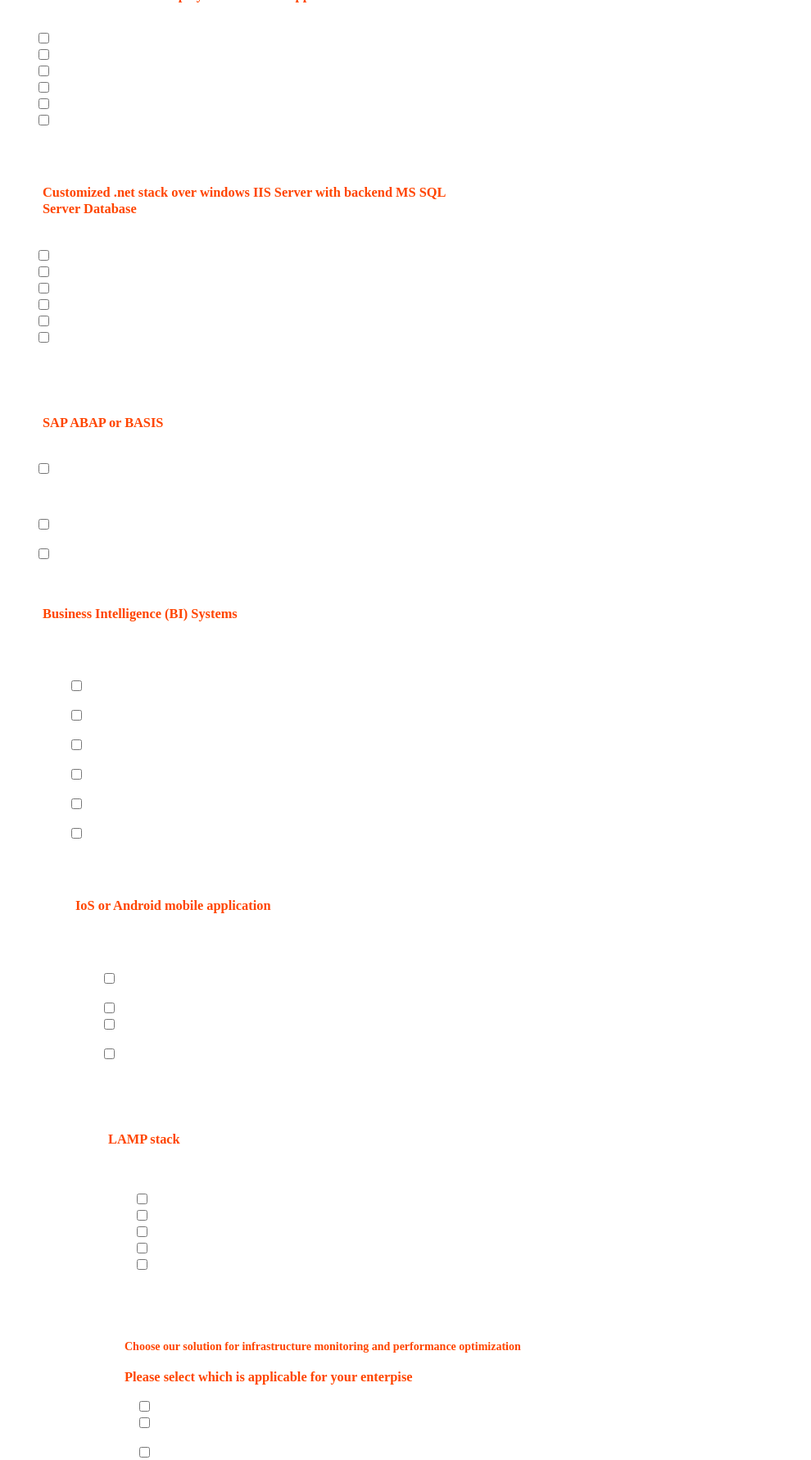
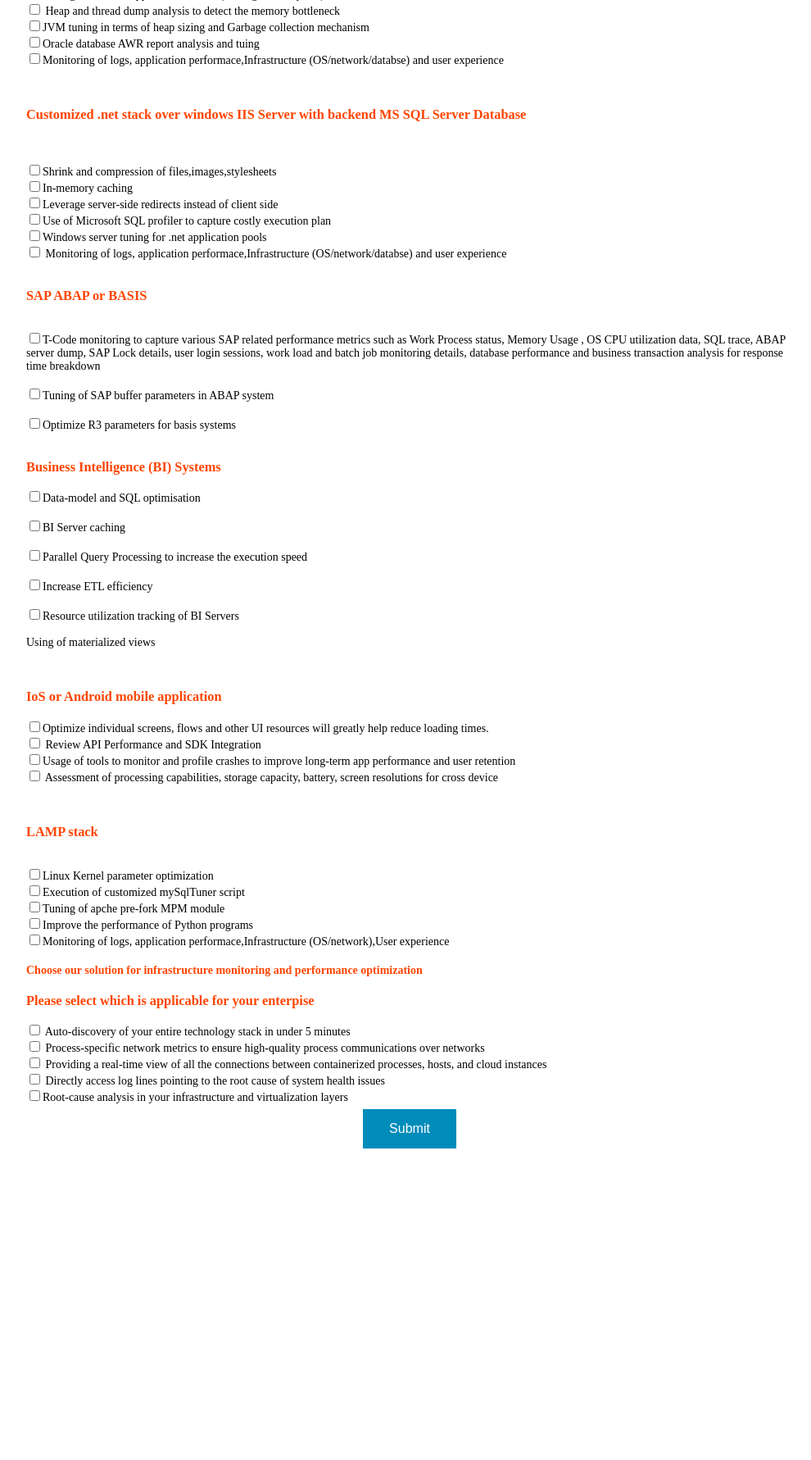
Before and after one commit to suparsana21/simple-survey, a website: page thirdPage.html in a window 1280 px wide. Shown: the part 296-2077 px from the top of the page at 82% size, without its empty margins (140-1130 px from the left). After the commit the page ends 1776 px from the top, so only its background shows below. Drawn offline with Linux system fonts and the light colour scheme.

Commit message:
updated css and aligned html

```diff
--- a/public/css/index.css
+++ b/public/css/index.css
@@ -7,7 +7,7 @@
 
                   form{
                     font-size:14px;
-                    color:orangered;
+
                   }
 
                   .back-color{
--- a/public/css/styles.css
+++ b/public/css/styles.css
@@ -100,7 +100,11 @@ display: block;
 .selectBox {
 	position: relative;
 }
-
+span{
+	color:black !important;
+	font-size:18px;
+	font-weight: 400;
+}
 .selectBox select {
 	width: 294px;
 	font-weight: bold;
--- a/thirdPage.html
+++ b/thirdPage.html
@@ -1,8 +1,10 @@
 <html>
+
 <head>
   <meta name="viewport" content="width=device-width, initial-scale=1">
   <link type="text/css" rel="stylesheet" href="./css/index.css" />
 </head>
+
 <body>
   <div class="danger">
     <p><strong></strong> </p>
@@ -26,118 +28,134 @@
     <br>
     <div class="center">
       <h4>Choose our performance re-enginnering solution which ever applicable for you</h4>
-<form action = "/lastPage" style="color:#fff"; id="secPage" method ="GET">
-<lable><h1>   What is your technology landscape? </h1></lable>
+      <form action="/lastPage" id="secPage" method="GET">
+        <h1> What is your technology landscape? </h1>
 
         <h3>Customized J2EE stack deployed on Java EE application server with Oracle database backend</h3>
         <br>
-1.<input type="checkbox" name="check1" value="auto">Profiling using J2EE diagonistic tools (Jconsole/JRMC/Visual VM)<br>
+        <input type="checkbox" name="check1" value="auto"><span>Profiling using J2EE diagonistic tools (Jconsole/JRMC/Visual
+          VM)
+        </span><br>
 
-2.<input type="checkbox" name="check2" value="auto">Tuning of Java EE application servers (weblogic/Jboss/jboss)<br>
+        <input type="checkbox" name="check2" value="auto"><span>Tuning of Java EE application servers (weblogic/Jboss/jboss)</span><br>
 
-3.<input type="checkbox" name="check3" value="auto"> Heap and thread dump analysis to detect the memory bottleneck<br>
+        <input type="checkbox" name="check3" value="auto"><span> Heap and thread dump analysis to detect the memory bottleneck</span><br>
 
-4.<input type="checkbox" name="check4" value="auto">JVM tuning in terms of heap sizing and Garbage collection mechanism<br>
+        <input type="checkbox" name="check4" value="auto"><span>JVM tuning in terms of heap sizing and Garbage collection
+          mechanism
+        </span><br>
 
-5.<input type="checkbox" name="check5" value="auto">Oracle database AWR report analysis and tuing<br>
+        <input type="checkbox" name="check5" value="auto"><span>Oracle database AWR report analysis and tuing</span><br>
 
-6.<input type="checkbox" name="check6" value="auto">Monitoring of logs, application performace,Infrastructure (OS/network/databse) and user experience
+        <input type="checkbox" name="check6" value="auto"><span>Monitoring of logs, application performace,Infrastructure
+          (OS/network/databse) and user experience</span>
 
         <br>
         <br>
         <br>
 
-<lable><h3>Customized .net stack over windows IIS Server with backend MS SQL Server Database </h3></lable
+        <h3>Customized .net stack over windows IIS Server with backend MS SQL Server Database </span></h3>
         <br>
         <br>
-1.<input type="checkbox" name="check1" value="auto">Shrink and compression of files,images,stylesheets<br>
+        <input type="checkbox" name="check1" value="auto"><span>Shrink and compression of files,images,stylesheets</span><br>
 
-2.<input type="checkbox" name="check2" value="auto">In-memory caching<br>
+        <input type="checkbox" name="check2" value="auto"><span>In-memory caching</span><br>
 
-3.<input type="checkbox" name="check3" value="auto">Leverage server-side redirects instead of client side<br>
+        <input type="checkbox" name="check3" value="auto"><span>Leverage server-side redirects instead of client side</span><br>
 
-4.<input type="checkbox" name="check4" value="auto">Use of Microsoft SQL profiler to capture costly execution plan<br>
+        <input type="checkbox" name="check4" value="auto"><span>Use of Microsoft SQL profiler to capture costly execution
+          plan
+        </span><br>
 
-5.<input type="checkbox" name="check5" value="auto">Windows server tuning for .net application pools<br>
+        <input type="checkbox" name="check5" value="auto"><span>Windows server tuning for .net application pools</span><br>
 
-6.<input type="checkbox" name="check6" value="auto"> Monitoring of logs, application performace,Infrastructure (OS/network/databse) and user experience<br>
+        <input type="checkbox" name="check6" value="auto"><span> Monitoring of logs, application performace,Infrastructure
+          (OS/network/databse) and user experience</span><br>
 
         <br>
+
+        <h3>SAP ABAP or BASIS </h3>
+
+        <br>
+        <input type="checkbox" name="check1" value="auto"><span>T-Code monitoring to capture various SAP related performance
+          metrics such as Work Process status, Memory Usage , OS CPU utilization data, SQL trace, ABAP server dump, SAP Lock
+          details, user login sessions, work load and batch job monitoring details, database performance and business transaction
+          analysis for response time breakdown</span>
+        <br>
+        <br>
+        <input type="checkbox" name="check2" value="auto"><span>Tuning of SAP buffer parameters in ABAP system</span><br>
+        <br>
+        <input type="checkbox" name="check3" value="auto"><span>Optimize R3 parameters for basis systems</span>
         <br>
         <br>
 
-<lable><h3>SAP ABAP or BASIS </h3></lable
+        <h3>Business Intelligence (BI) Systems </h3>
+
+        <input type="checkbox" name="check1" value="auto"><span>Data-model and SQL optimisation</span><br>
         <br>
+        <input type="checkbox" name="check2" value="auto"><span>BI Server caching</span><br>
         <br>
-1.<input type="checkbox" name="check1" value="auto">T-Code monitoring to capture various SAP related performance metrics such as Work Process status, Memory Usage , OS CPU utilization data, SQL trace, ABAP server dump, SAP Lock details, user login sessions, work load and batch job monitoring details, database performance and business transaction analysis for response time breakdown
+        <input type="checkbox" name="check3" value="auto"><span>Parallel Query Processing to increase the execution speed
+        </span><br>
         <br>
+        <input type="checkbox" name="check4" value="auto"><span>Increase ETL efficiency</span><br>
         <br>
-2.<input type="checkbox" name="check2" value="auto">Tuning of SAP buffer parameters in ABAP system<br>
-<br>
-3.<input type="checkbox" name="check3" value="auto">Optimize R3 parameters for basis systems
+        <input type="checkbox" name="check5" value="auto"><span>Resource utilization tracking of BI Servers</span><br>
+        <br <input type="checkbox" name="check6" value="auto"><span> Using of materialized views</span> <br>
         <br>
         <br>
 
-<lable><h3>Business Intelligence (BI) Systems </h3><lable>
-<br>
-<br>
-1.<input type="checkbox" name="check1" value="auto">Data-model and SQL optimisation<br>
-<br>
-2.<input type="checkbox" name="check2 value="auto">BI Server caching<br>
-<br>
-3.<input type="checkbox" name="check3 value="auto">Parallel Query Processing to increase the execution speed<br>
-<br>
-4.<input type="checkbox" name="check4 value="auto">Increase ETL efficiency<br>
-<br>
-5.<input type="checkbox" name="check5 value="auto">Resource utilization tracking of BI Servers<br>
-<br>
-6.<input type="checkbox" name="check6" value="auto"> Using of materialized views <br>
-<br>
-<br>
+        <h3>IoS or Android mobile application</h3>
 
-<lable><h3>IoS or Android mobile application</h3><lable>
-<br>
-<br>
-1.<input type="checkbox" name="check1" value="auto">Optimize individual screens, flows and other UI resources will greatly help reduce loading times.<br>
+        <input type="checkbox" name="check1" value="auto"><span>Optimize individual screens, flows and other UI resources
+          will greatly help reduce loading times.</span><br>
 
-2.<input type="checkbox" name="check2" value="auto"> Review API Performance and SDK Integration<br>
+        <input type="checkbox" name="check2" value="auto"><span> Review API Performance and SDK Integration<br>
 
-3.<input type="checkbox" name="check3" value="auto">Usage of tools to monitor and profile crashes to improve long-term app performance and user retention<br>
+          <input type="checkbox" name="check3" value="auto"><span>Usage of tools to monitor and profile crashes to improve
+            long-term app performance and user retention</span><br>
 
-4.<input type="checkbox" name="check4" value="auto"> Assessment of processing capabilities, storage capacity, battery, screen resolutions for cross device<br>
-<br>
-<br>
-
-<lable><h3> LAMP stack </h3><lable>
-<br>
-1.<input type="checkbox" name="check1" value="auto">Linux Kernel parameter optimization<br>
-
-2.<input type="checkbox" name="check2" value="auto">Execution of customized mySqlTuner script <br>
-
-3.<input type="checkbox" name="check3" value="auto">Tuning of apche pre-fork MPM module <br>
-
-4.<input type="checkbox" name="check4" value="auto">Improve the performance of Python programs <br>
-
-5.<input type="checkbox" name="check5" value="auto">Monitoring of logs, application performace,Infrastructure (OS/network),User experience
+          <input type="checkbox" name="check4" value="auto"><span> Assessment of processing capabilities, storage capacity,
+            battery, screen resolutions for cross device</span><br>
           <br>
           <br>
 
 
+          <h3> LAMP stack </h3>
+
           <br>
+          <input type="checkbox" name="check1" value="auto"><span>Linux Kernel parameter optimization</span><br>
+
+          <input type="checkbox" name="check2" value="auto"><span>Execution of customized mySqlTuner script</span>
           <br>
+
+          <input type="checkbox" name="check3" value="auto"><span>Tuning of apche pre-fork MPM module</span>
+          <br>
+
+          <input type="checkbox" name="check4" value="auto"><span>Improve the performance of Python programs
+          </span><br>
+
+          <input type="checkbox" name="check5" value="auto"><span>Monitoring of logs, application performace,Infrastructure
+            (OS/network),User experience</span>
+          <br>
+
 
           <h4>Choose our solution for infrastructure monitoring and performance optimization</h4>
 
           <h3>Please select which is applicable for your enterpise </h3>
-1. <input type="checkbox" name="check1" value="auto"> Auto-discovery of your entire technology stack in under 5 minutes<br>
-2. <input type="checkbox" name="check2" value="process"> Process-specific network metrics to ensure high-quality process communications over networks<br>
-3. <input type="checkbox" name="check3" value="providing"> Providing a real-time view of all the connections between containerized processes, hosts, and cloud instances<br>
-4. <input type="checkbox" name="check4" value="directly"> Directly access log lines pointing to the root cause of system health issues<br>
-5. <input type="checkbox" name="check5" value="rot">Root-cause analysis in your infrastructure and virtualization layers<br>
+          <input type="checkbox" name="check1" value="auto"><span> Auto-discovery of your entire technology stack in under
+            5 minutes</span><br> <input type="checkbox" name="check2" value="process"><span>
+            Process-specific network metrics to ensure high-quality process communications over networks</span><br>
+          <input type="checkbox" name="check3" value="providing"><span> Providing a real-time view of all the connections
+            between containerized processes, hosts, and cloud instances</span><br> <input type="checkbox" name="check4" value="directly"><span>
+            Directly access log lines pointing to the root cause of system health issues</span><br> <input type="checkbox"
+            name="check5" value="rot"><span>Root-cause analysis in your infrastructure and virtualization layers
+          </span><br>
 
 
     </div>
     <center><button class="button button2" id="submitClick"> Submit </center></button>
     </form>
 </body>
+
 </html>
```
Lines whose indentation alone changed are shown as unchanged.
